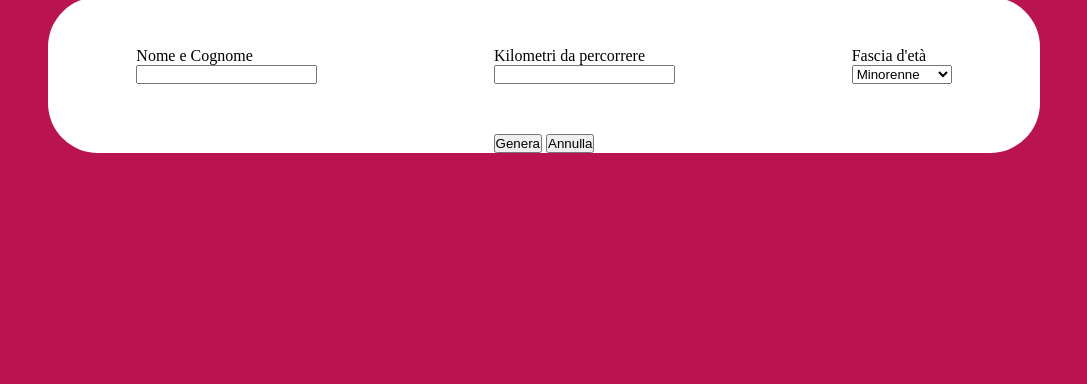
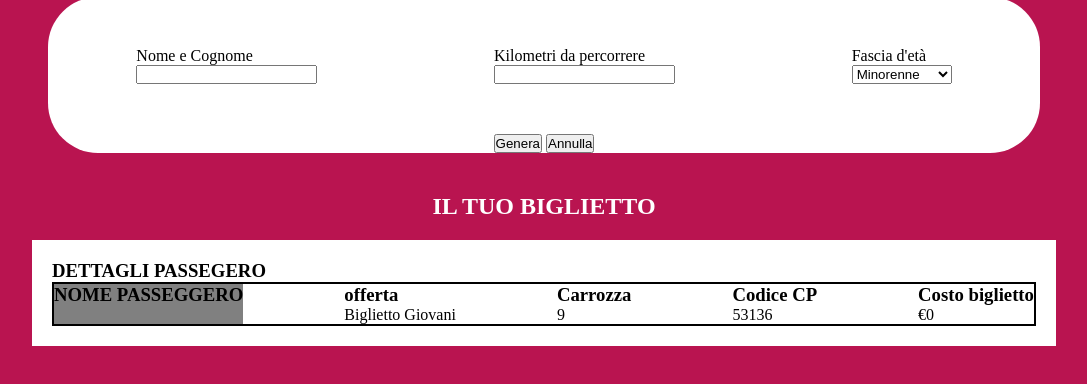
Before and after one commit to andrea1632/js-biglietto-treno-form, a plain HTML site: page index.html in a window 1280 px wide. Both pictures are taken after a click on the button "Genera". Shown: the part 100-484 px from the top of the page, without its empty margins (96-1183 px from the left). Drawn offline with Linux system fonts and the light colour scheme.

Commit message:
calcolo del prezzo

```diff
--- a/asset/js/main.js
+++ b/asset/js/main.js
@@ -4,12 +4,43 @@ let age = document.getElementById("ageInput");
 let bottoneGenera = document.getElementById("genera");
 let display = document.getElementById("dNone");
 
+
 bottoneGenera.addEventListener("click",
     function(){
+
         nome = nome.value
         km = km.value
         age = age.value
 
+        let tassaTreno = 0.21;
+        let scontoMinori = `${((km*tassaTreno)*20)/100}`;
+        let prezzoPieno = km*tassaTreno;
+        let scontoAnziani = `${((km*tassaTreno)*40)/100}`;
+
+        let prezzoAnziani = `${prezzoPieno - scontoAnziani}`;
+        let prezzoGiovani = `${prezzoPieno - scontoMinori}`;
+
+        prezzoPieno = Math.round(prezzoPieno * 10) / 10;
+        prezzoGiovani= Math.round(prezzoGiovani * 10) / 10;
+        prezzoAnziani = Math.round(prezzoAnziani * 10) / 10;
+
+        display.classList.add("dBlock")
+        console.log(typeof (scontoAnziani))
+
+        document.getElementById("nomePasseggero").innerHTML = nome;
+
+        if(age == "maggiorenne") {
+            document.getElementById("offerta").innerHTML = `Biglietto Standard`
+            document.getElementById("prezzoBiglietto").innerHTML = `€${prezzoPieno}`
+        } else if(age == "minorenne"){
+            document.getElementById("offerta").innerHTML = `Biglietto Giovani`
+            document.getElementById("prezzoBiglietto").innerHTML = `€${prezzoPieno - scontoMinori}`
+        } else{
+            document.getElementById("offerta").innerHTML = `Biglietto Anziani`
+            document.getElementById("prezzoBiglietto").innerHTML = `€${prezzoPieno - scontoAnziani}`
+        }
+        document.getElementById("carrozza").innerHTML = Math.floor(Math.random() * 10);
+        document.getElementById("codiceCp").innerHTML = Math.floor(Math.random() * 99999);
+
     }
 );
-document.getElementById("nomePasseggero").innerHTML = nome;
--- a/index.html
+++ b/index.html
@@ -60,19 +60,19 @@
                 </div>
                 <div>
                     <h3>offerta</h3>
-                    <p></p>
+                    <p id="offerta"></p>
                 </div>
                 <div>
                     <h3>Carrozza</h3>
-                    <p></p>
+                    <p id="carrozza"></p>
                 </div>
                 <div>
                     <h3>Codice CP</h3>
-                    <p></p>
+                    <p id="codiceCp"></p>
                 </div>
                 <div>
                     <h3>Costo biglietto</h3>
-                    <p></p>
+                    <p id="prezzoBiglietto"></p>
                 </div>
             </div>
         </div>
```
